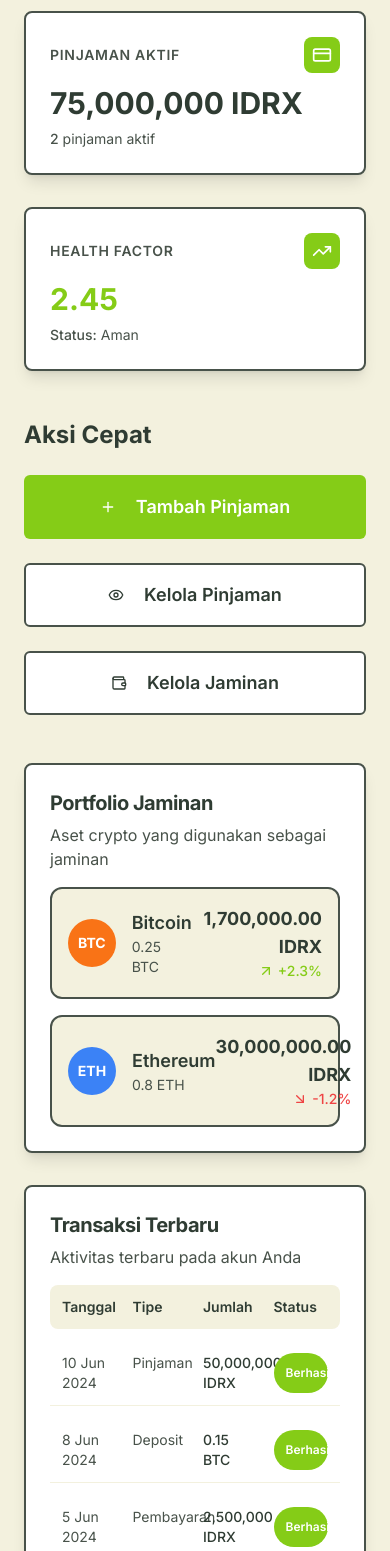
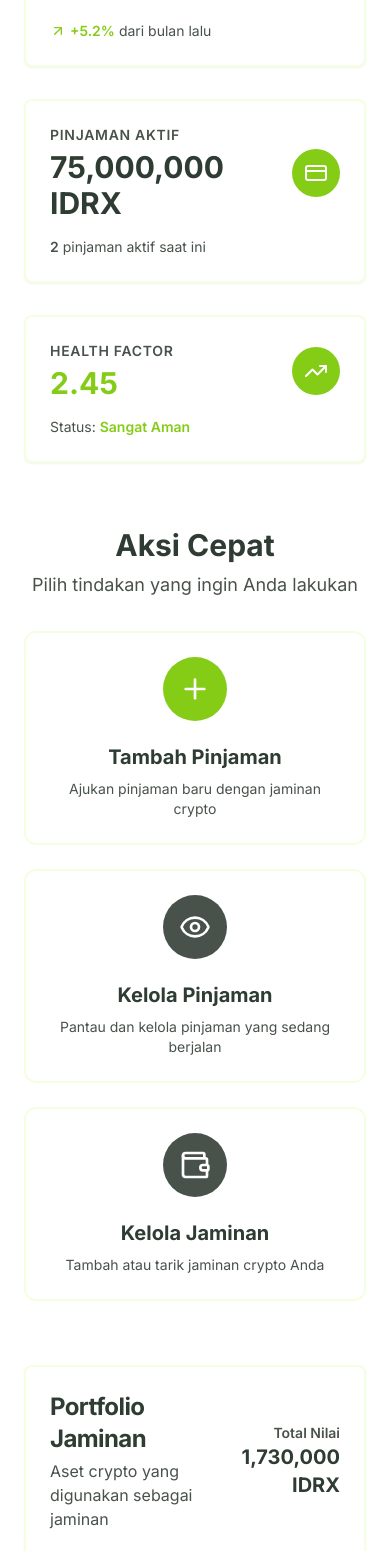
Before and after one commit to leeCode83/dingding-mockup-web, a React (Vite) app: page /dashboard in a window 390 px wide. Shown: the part 446-1997 px from the top of the page. Built offline with nearby package versions, Linux system fonts and the light colour scheme.

Commit message:
Refactor Dashboard UI with improved layout, styling, and responsive design
Co-authored-by: leandro.halomoan <leandro.halomoan@binus.ac.id>

```diff
--- a/src/pages/Dashboard.tsx
+++ b/src/pages/Dashboard.tsx
@@ -16,165 +16,231 @@ const Dashboard = () => {
   }, []);
 
   return (
-    <div className="min-h-screen" style={{ backgroundColor: '#F3F1DE' }}>
+    <div className="min-h-screen bg-white">
       <Navbar />
 
-      <div className="container mx-auto px-6 py-10">
-        {/* Header Section */}
-        <div className="mb-12">
-          <h1 className="text-4xl font-bold mb-3" style={{ color: '#2F3C33' }}>Dashboard Saya</h1>
-          <p className="text-lg" style={{ color: '#48524A' }}>Kelola pinjaman dan jaminan crypto Anda dengan mudah</p>
+      <div className="container mx-auto px-6 py-12">
+        {/* Welcome Header */}
+        <div className="mb-12 text-center">
+          <h1 className="text-5xl font-bold mb-4" style={{ color: '#2F3C33' }}>
+            Dashboard Saya
+          </h1>
+          <p className="text-xl" style={{ color: '#48524A' }}>
+            Kelola pinjaman dan jaminan crypto Anda dengan mudah dan aman
+          </p>
         </div>
 
-        {/* Stats Overview */}
+        {/* Stats Overview Cards */}
         {loading ? (
           <SkeletonLoader type="stats" />
         ) : (
-          <div className="grid grid-cols-1 md:grid-cols-3 gap-8 mb-12">
-            <Card className="bg-white shadow-lg border-2" style={{ borderColor: '#48524A' }}>
-              <CardHeader className="pb-3">
+          <div className="grid grid-cols-1 md:grid-cols-3 gap-8 mb-16">
+            <Card className="bg-white shadow-sm border-2 hover:shadow-md transition-shadow duration-200"
+                  style={{ borderColor: '#F3FFDE' }}>
+              <CardHeader className="pb-4">
                 <div className="flex items-center justify-between">
-                  <CardTitle className="text-sm font-semibold uppercase tracking-wider" style={{ color: '#48524A' }}>
+                  <div>
+                    <CardTitle className="text-sm font-semibold uppercase tracking-wider mb-1"
+                              style={{ color: '#48524A' }}>
                       Total Jaminan
                     </CardTitle>
-                  <div className="p-2 rounded-lg" style={{ backgroundColor: '#85CC17' }}>
-                    <Wallet className="h-5 w-5 text-white" />
+                    <div className="text-3xl font-bold" style={{ color: '#2F3C33' }}>
+                      1,734,000.00 IDRX
+                    </div>
+                  </div>
+                  <div className="p-3 rounded-full" style={{ backgroundColor: '#85CC17' }}>
+                    <Wallet className="h-6 w-6 text-white" />
                   </div>
                 </div>
               </CardHeader>
               <CardContent className="pt-0">
-                <div className="text-3xl font-bold mb-2" style={{ color: '#2F3C33' }}>
-                  1,734,000.00 IDRX
-                </div>
                 <div className="flex items-center text-sm">
                   <ArrowUpRight className="h-4 w-4 mr-1" style={{ color: '#85CC17' }} />
-                  <span style={{ color: '#85CC17' }} className="font-medium">+5.2%</span>
+                  <span style={{ color: '#85CC17' }} className="font-semibold">+5.2%</span>
                   <span style={{ color: '#48524A' }} className="ml-1">dari bulan lalu</span>
                 </div>
               </CardContent>
             </Card>
 
-            <Card className="bg-white shadow-lg border-2" style={{ borderColor: '#48524A' }}>
-              <CardHeader className="pb-3">
+            <Card className="bg-white shadow-sm border-2 hover:shadow-md transition-shadow duration-200"
+                  style={{ borderColor: '#F3FFDE' }}>
+              <CardHeader className="pb-4">
                 <div className="flex items-center justify-between">
-                  <CardTitle className="text-sm font-semibold uppercase tracking-wider" style={{ color: '#48524A' }}>
+                  <div>
+                    <CardTitle className="text-sm font-semibold uppercase tracking-wider mb-1"
+                              style={{ color: '#48524A' }}>
                       Pinjaman Aktif
                     </CardTitle>
-                  <div className="p-2 rounded-lg" style={{ backgroundColor: '#85CC17' }}>
-                    <CreditCard className="h-5 w-5 text-white" />
+                    <div className="text-3xl font-bold" style={{ color: '#2F3C33' }}>
+                      75,000,000 IDRX
+                    </div>
+                  </div>
+                  <div className="p-3 rounded-full" style={{ backgroundColor: '#85CC17' }}>
+                    <CreditCard className="h-6 w-6 text-white" />
                   </div>
                 </div>
               </CardHeader>
               <CardContent className="pt-0">
-                <div className="text-3xl font-bold mb-2" style={{ color: '#2F3C33' }}>
-                  75,000,000 IDRX
-                </div>
                 <div className="text-sm" style={{ color: '#48524A' }}>
-                  <span className="font-medium">2</span> pinjaman aktif
+                  <span className="font-semibold">2</span> pinjaman aktif saat ini
                 </div>
               </CardContent>
             </Card>
 
-            <Card className="bg-white shadow-lg border-2" style={{ borderColor: '#48524A' }}>
-              <CardHeader className="pb-3">
+            <Card className="bg-white shadow-sm border-2 hover:shadow-md transition-shadow duration-200"
+                  style={{ borderColor: '#F3FFDE' }}>
+              <CardHeader className="pb-4">
                 <div className="flex items-center justify-between">
-                  <CardTitle className="text-sm font-semibold uppercase tracking-wider" style={{ color: '#48524A' }}>
+                  <div>
+                    <CardTitle className="text-sm font-semibold uppercase tracking-wider mb-1"
+                              style={{ color: '#48524A' }}>
                       Health Factor
                     </CardTitle>
-                  <div className="p-2 rounded-lg" style={{ backgroundColor: '#85CC17' }}>
-                    <TrendingUp className="h-5 w-5 text-white" />
+                    <div className="text-3xl font-bold" style={{ color: '#85CC17' }}>
+                      2.45
+                    </div>
+                  </div>
+                  <div className="p-3 rounded-full" style={{ backgroundColor: '#85CC17' }}>
+                    <TrendingUp className="h-6 w-6 text-white" />
                   </div>
                 </div>
               </CardHeader>
               <CardContent className="pt-0">
-                <div className="text-3xl font-bold mb-2" style={{ color: '#85CC17' }}>
-                  2.45
-                </div>
                 <div className="text-sm" style={{ color: '#48524A' }}>
-                  <span className="font-medium">Status:</span> Aman
+                  Status: <span className="font-semibold" style={{ color: '#85CC17' }}>Sangat Aman</span>
                 </div>
               </CardContent>
             </Card>
           </div>
         )}
 
-        {/* Quick Actions */}
-        <div className="mb-12">
-          <h2 className="text-2xl font-bold mb-6" style={{ color: '#2F3C33' }}>Aksi Cepat</h2>
-          <div className="grid grid-cols-1 md:grid-cols-3 gap-6">
-            <Link to="/apply" className="block">
-              <Button className="w-full h-16 text-lg font-semibold" style={{ backgroundColor: '#85CC17' }}>
-                <Plus className="w-5 h-5 mr-3" />
+        {/* Quick Actions Section */}
+        <div className="mb-16">
+          <div className="text-center mb-8">
+            <h2 className="text-3xl font-bold mb-2" style={{ color: '#2F3C33' }}>
+              Aksi Cepat
+            </h2>
+            <p className="text-lg" style={{ color: '#48524A' }}>
+              Pilih tindakan yang ingin Anda lakukan
+            </p>
+          </div>
+
+          <div className="grid grid-cols-1 md:grid-cols-3 gap-6 max-w-4xl mx-auto">
+            <Link to="/apply" className="block group">
+              <div className="p-6 rounded-xl border-2 bg-white hover:shadow-lg transition-all duration-200 hover:scale-105"
+                   style={{ borderColor: '#F3FFDE' }}>
+                <div className="text-center">
+                  <div className="p-4 rounded-full inline-block mb-4" style={{ backgroundColor: '#85CC17' }}>
+                    <Plus className="w-8 h-8 text-white" />
+                  </div>
+                  <h3 className="text-xl font-bold mb-2" style={{ color: '#2F3C33' }}>
                     Tambah Pinjaman
-              </Button>
+                  </h3>
+                  <p className="text-sm" style={{ color: '#48524A' }}>
+                    Ajukan pinjaman baru dengan jaminan crypto
+                  </p>
+                </div>
+              </div>
             </Link>
-            <Link to="/loans" className="block">
-              <Button variant="outline" className="w-full h-16 text-lg font-semibold bg-white border-2"
-                style={{ borderColor: '#48524A', color: '#2F3C33' }}>
-                <Eye className="w-5 h-5 mr-3" />
+
+            <Link to="/loans" className="block group">
+              <div className="p-6 rounded-xl border-2 bg-white hover:shadow-lg transition-all duration-200 hover:scale-105"
+                   style={{ borderColor: '#F3FFDE' }}>
+                <div className="text-center">
+                  <div className="p-4 rounded-full inline-block mb-4" style={{ backgroundColor: '#48524A' }}>
+                    <Eye className="w-8 h-8 text-white" />
+                  </div>
+                  <h3 className="text-xl font-bold mb-2" style={{ color: '#2F3C33' }}>
                     Kelola Pinjaman
-              </Button>
+                  </h3>
+                  <p className="text-sm" style={{ color: '#48524A' }}>
+                    Pantau dan kelola pinjaman yang sedang berjalan
+                  </p>
+                </div>
+              </div>
             </Link>
-            <Link to="/manage-collateral" className="block">
-              <Button variant="outline" className="w-full h-16 text-lg font-semibold bg-white border-2"
-                style={{ borderColor: '#48524A', color: '#2F3C33' }}>
-                <Wallet className="w-5 h-5 mr-3" />
+
+            <Link to="/manage-collateral" className="block group">
+              <div className="p-6 rounded-xl border-2 bg-white hover:shadow-lg transition-all duration-200 hover:scale-105"
+                   style={{ borderColor: '#F3FFDE' }}>
+                <div className="text-center">
+                  <div className="p-4 rounded-full inline-block mb-4" style={{ backgroundColor: '#48524A' }}>
+                    <Wallet className="w-8 h-8 text-white" />
+                  </div>
+                  <h3 className="text-xl font-bold mb-2" style={{ color: '#2F3C33' }}>
                     Kelola Jaminan
-              </Button>
+                  </h3>
+                  <p className="text-sm" style={{ color: '#48524A' }}>
+                    Tambah atau tarik jaminan crypto Anda
+                  </p>
+                </div>
+              </div>
             </Link>
           </div>
         </div>
 
-        <div className="grid grid-cols-1 lg:grid-cols-2 gap-8">
-          {/* Portfolio Overview */}
-          <Card className="bg-white shadow-lg border-2" style={{ borderColor: '#48524A' }}>
-            <CardHeader className="pb-4">
-              <CardTitle className="text-xl font-bold" style={{ color: '#2F3C33' }}>Portfolio Jaminan</CardTitle>
-              <CardDescription className="text-base" style={{ color: '#48524A' }}>
+        {/* Main Content Grid */}
+        <div className="grid grid-cols-1 xl:grid-cols-3 gap-8">
+          {/* Portfolio Overview - Takes 2 columns */}
+          <div className="xl:col-span-2">
+            <Card className="bg-white shadow-sm border-2" style={{ borderColor: '#F3FFDE' }}>
+              <CardHeader className="pb-6">
+                <div className="flex items-center justify-between">
+                  <div>
+                    <CardTitle className="text-2xl font-bold" style={{ color: '#2F3C33' }}>
+                      Portfolio Jaminan
+                    </CardTitle>
+                    <CardDescription className="text-base mt-1" style={{ color: '#48524A' }}>
                       Aset crypto yang digunakan sebagai jaminan
                     </CardDescription>
+                  </div>
+                  <div className="text-right">
+                    <div className="text-sm font-semibold" style={{ color: '#48524A' }}>Total Nilai</div>
+                    <div className="text-xl font-bold" style={{ color: '#2F3C33' }}>1,730,000 IDRX</div>
+                  </div>
+                </div>
               </CardHeader>
               <CardContent>
                 {loading ? (
                   <SkeletonLoader type="card" />
                 ) : (
-                <div className="space-y-4">
-                  <div className="flex items-center justify-between p-4 rounded-xl border-2"
-                    style={{ borderColor: '#48524A', backgroundColor: '#F3F1DE' }}>
+                  <div className="space-y-6">
+                    <div className="flex items-center justify-between p-6 rounded-xl border-2"
+                         style={{ borderColor: '#F3FFDE' }}>
                       <div className="flex items-center space-x-4">
-                      <div className="w-12 h-12 bg-orange-500 rounded-full flex items-center justify-center">
-                        <span className="text-white text-sm font-bold">BTC</span>
+                        <div className="w-14 h-14 bg-orange-500 rounded-full flex items-center justify-center">
+                          <span className="text-white text-lg font-bold">BTC</span>
                         </div>
                         <div>
-                        <p className="font-semibold text-lg" style={{ color: '#2F3C33' }}>Bitcoin</p>
+                          <p className="font-bold text-lg" style={{ color: '#2F3C33' }}>Bitcoin</p>
                           <p className="text-sm" style={{ color: '#48524A' }}>0.25 BTC</p>
                         </div>
                       </div>
                       <div className="text-right">
-                      <p className="font-bold text-lg" style={{ color: '#2F3C33' }}>1,700,000.00 IDRX</p>
-                      <div className="flex items-center justify-end">
+                        <p className="font-bold text-xl" style={{ color: '#2F3C33' }}>1,700,000.00 IDRX</p>
+                        <div className="flex items-center justify-end mt-1">
                           <ArrowUpRight className="h-4 w-4 mr-1" style={{ color: '#85CC17' }} />
-                        <p className="text-sm font-medium" style={{ color: '#85CC17' }}>+2.3%</p>
+                          <p className="text-sm font-semibold" style={{ color: '#85CC17' }}>+2.3%</p>
                         </div>
                       </div>
                     </div>
 
-                  <div className="flex items-center justify-between p-4 rounded-xl border-2"
-                    style={{ borderColor: '#48524A', backgroundColor: '#F3F1DE' }}>
+                    <div className="flex items-center justify-between p-6 rounded-xl border-2"
+                         style={{ borderColor: '#F3FFDE' }}>
                       <div className="flex items-center space-x-4">
-                      <div className="w-12 h-12 bg-blue-500 rounded-full flex items-center justify-center">
-                        <span className="text-white text-sm font-bold">ETH</span>
+                        <div className="w-14 h-14 bg-blue-500 rounded-full flex items-center justify-center">
+                          <span className="text-white text-lg font-bold">ETH</span>
                         </div>
                         <div>
-                        <p className="font-semibold text-lg" style={{ color: '#2F3C33' }}>Ethereum</p>
+                          <p className="font-bold text-lg" style={{ color: '#2F3C33' }}>Ethereum</p>
                           <p className="text-sm" style={{ color: '#48524A' }}>0.8 ETH</p>
                         </div>
                       </div>
                       <div className="text-right">
-                      <p className="font-bold text-lg" style={{ color: '#2F3C33' }}>30,000,000.00 IDRX</p>
-                      <div className="flex items-center justify-end">
+                        <p className="font-bold text-xl" style={{ color: '#2F3C33' }}>30,000.00 IDRX</p>
+                        <div className="flex items-center justify-end mt-1">
                           <ArrowDownRight className="h-4 w-4 mr-1 text-red-500" />
-                        <p className="text-sm font-medium text-red-500">-1.2%</p>
+                          <p className="text-sm font-semibold text-red-500">-1.2%</p>
                         </div>
                       </div>
                     </div>
@@ -182,67 +248,70 @@ const Dashboard = () => {
                 )}
               </CardContent>
             </Card>
+          </div>
 
-          {/* Recent Transactions */}
-          <Card className="bg-white shadow-lg border-2" style={{ borderColor: '#48524A' }}>
-            <CardHeader className="pb-4">
-              <CardTitle className="text-xl font-bold" style={{ color: '#2F3C33' }}>Transaksi Terbaru</CardTitle>
-              <CardDescription className="text-base" style={{ color: '#48524A' }}>
-                Aktivitas terbaru pada akun Anda
+          {/* Recent Transactions - Takes 1 column */}
+          <div className="xl:col-span-1">
+            <Card className="bg-white shadow-sm border-2" style={{ borderColor: '#F3FFDE' }}>
+              <CardHeader className="pb-6">
+                <CardTitle className="text-2xl font-bold" style={{ color: '#2F3C33' }}>
+                  Aktivitas Terbaru
+                </CardTitle>
+                <CardDescription className="text-base mt-1" style={{ color: '#48524A' }}>
+                  Transaksi dan aktivitas terkini
                 </CardDescription>
               </CardHeader>
               <CardContent>
                 {loading ? (
                   <SkeletonLoader type="table" />
                 ) : (
-                <div className="space-y-3">
-                  <div className="grid grid-cols-4 gap-4 p-3 rounded-lg font-semibold text-sm"
-                    style={{ backgroundColor: '#F3F1DE', color: '#2F3C33' }}>
-                    <span>Tanggal</span>
-                    <span>Tipe</span>
-                    <span>Jumlah</span>
-                    <span>Status</span>
+                  <div className="space-y-4">
+                    <div className="p-4 rounded-lg border-2" style={{ borderColor: '#F3FFDE' }}>
+                      <div className="flex items-center justify-between mb-2">
+                        <span className="text-sm font-semibold" style={{ color: '#2F3C33' }}>Pinjaman</span>
+                        <span className="text-xs" style={{ color: '#48524A' }}>10 Jun 2024</span>
                       </div>
-
-                                                         <div className="grid grid-cols-4 gap-4 p-3 border-b" style={{ borderColor: '#F3F1DE' }}>
-                      <span className="text-sm" style={{ color: '#48524A' }}>10 Jun 2024</span>
-                      <span className="text-sm" style={{ color: '#48524A' }}>Pinjaman</span>
-                      <span className="text-sm font-medium" style={{ color: '#2F3C33' }}>50,000,000 IDRX</span>
-                      <span
-                        className="inline-flex items-center rounded-full px-3 py-1 text-xs font-semibold text-white"
-                        style={{ backgroundColor: '#85CC17' }}
-                      >
+                      <div className="flex items-center justify-between">
+                        <span className="text-sm" style={{ color: '#48524A' }}>50,000,000 IDRX</span>
+                        <span className="inline-flex items-center rounded-full px-2 py-1 text-xs font-semibold text-white"
+                              style={{ backgroundColor: '#85CC17' }}>
                           Berhasil
                         </span>
                       </div>
+                    </div>
 
-                    <div className="grid grid-cols-4 gap-4 p-3 border-b" style={{ borderColor: '#F3F1DE' }}>
-                      <span className="text-sm" style={{ color: '#48524A' }}>8 Jun 2024</span>
-                      <span className="text-sm" style={{ color: '#48524A' }}>Deposit</span>
-                      <span className="text-sm font-medium" style={{ color: '#2F3C33' }}>0.15 BTC</span>
-                      <span
-                        className="inline-flex items-center rounded-full px-3 py-1 text-xs font-semibold text-white"
-                        style={{ backgroundColor: '#85CC17' }}
-                      >
+                    <div className="p-4 rounded-lg border-2" style={{ borderColor: '#F3FFDE' }}>
+                      <div className="flex items-center justify-between mb-2">
+                        <span className="text-sm font-semibold" style={{ color: '#2F3C33' }}>Deposit</span>
+                        <span className="text-xs" style={{ color: '#48524A' }}>8 Jun 2024</span>
+                      </div>
+                      <div className="flex items-center justify-between">
+                        <span className="text-sm" style={{ color: '#48524A' }}>0.15 BTC</span>
+                        <span className="inline-flex items-center rounded-full px-2 py-1 text-xs font-semibold text-white"
+                              style={{ backgroundColor: '#85CC17' }}>
                           Berhasil
                         </span>
                       </div>
+                    </div>
 
-                    <div className="grid grid-cols-4 gap-4 p-3">
-                      <span className="text-sm" style={{ color: '#48524A' }}>5 Jun 2024</span>
-                      <span className="text-sm" style={{ color: '#48524A' }}>Pembayaran</span>
-                      <span className="text-sm font-medium" style={{ color: '#2F3C33' }}>2,500,000 IDRX</span>
-                      <span
-                        className="inline-flex items-center rounded-full px-3 py-1 text-xs font-semibold text-white"
-                        style={{ backgroundColor: '#85CC17' }}
-                      >
+                    <div className="p-4 rounded-lg border-2" style={{ borderColor: '#F3FFDE' }}>
+                      <div className="flex items-center justify-between mb-2">
+                        <span className="text-sm font-semibold" style={{ color: '#2F3C33' }}>Pembayaran</span>
+                        <span className="text-xs" style={{ color: '#48524A' }}>5 Jun 2024</span>
+                      </div>
+                      <div className="flex items-center justify-between">
+                        <span className="text-sm" style={{ color: '#48524A' }}>2,500,000 IDRX</span>
+                        <span className="inline-flex items-center rounded-full px-2 py-1 text-xs font-semibold text-white"
+                              style={{ backgroundColor: '#85CC17' }}>
                           Berhasil
                         </span>
+                      </div>
                     </div>
                   </div>
                 )}
               </CardContent>
             </Card>
+          </div>
         </div>
       </div>
 
```
Lines whose indentation alone changed are shown as unchanged.
